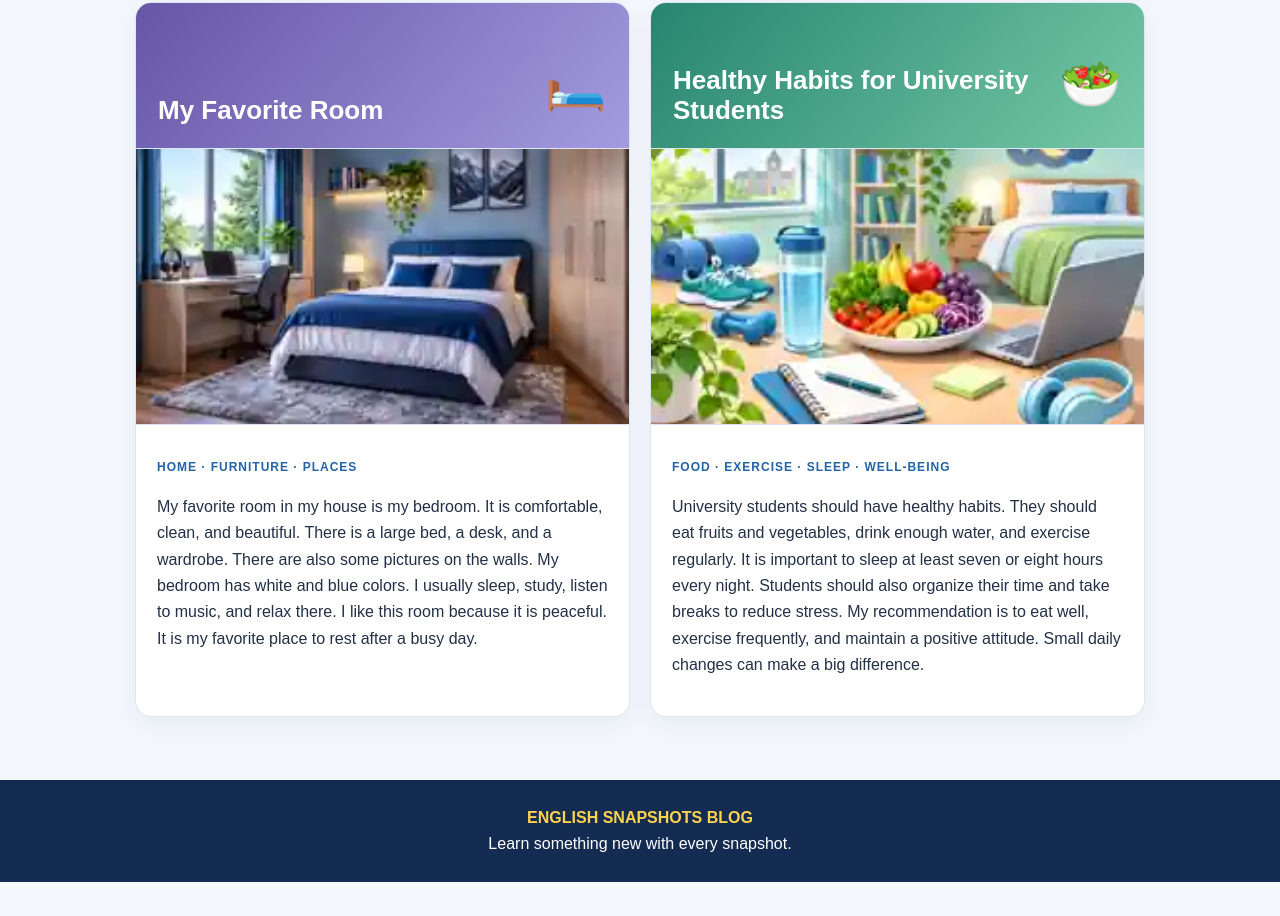
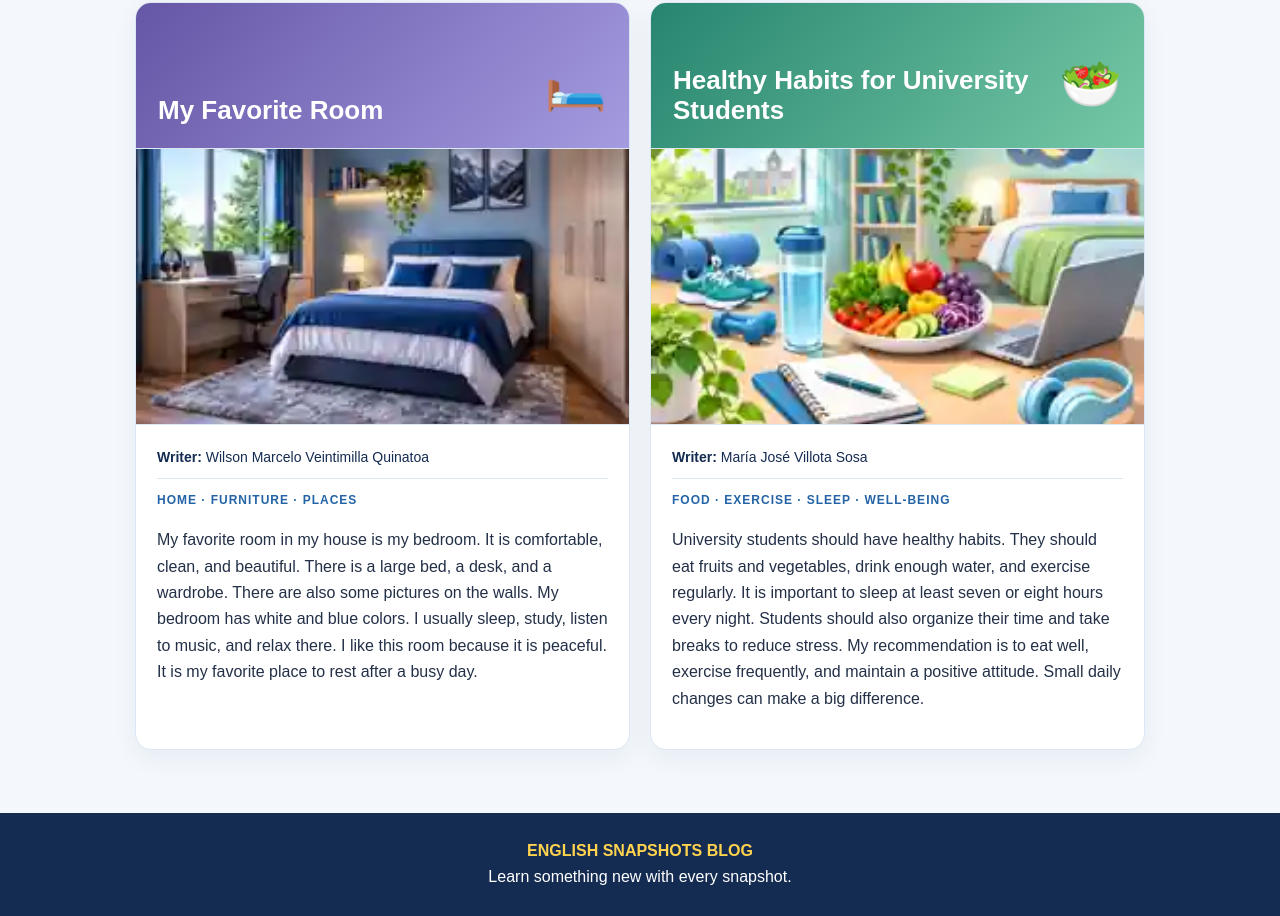
Before and after one commit to aleycris08112012-lang/english-snapshots-blog, a plain HTML site: page index.html in a window 1280 px wide. Shown: the part 1972-2888 px from the top of the page. Before the commit the page ends 2854 px from the top, so only its background shows below. Drawn offline with Linux system fonts and the light colour scheme.

Commit message:
Add writer credits to posts 3 and 4

```diff
--- a/index.html
+++ b/index.html
@@ -12,8 +12,8 @@ header{background:linear-gradient(120deg,#142b52,#2463a6 68%,#4d91ca);color:whit
 <section class="team" id="team"><h2>Group Members</h2><div class="team-grid"><div class="member"><span class="member-number">01</span><strong class="member-name" aria-label="Member 1 name">María Fernanda Catota Yépez</strong></div><div class="member"><span class="member-number">02</span><strong class="member-name" aria-label="Member 2 name">Wilson Marcelo Veintimilla Quinatoa</strong></div><div class="member"><span class="member-number">03</span><strong class="member-name" aria-label="Member 3 name">Cristhian Xavier Hidalgo Barrionuevo</strong></div><div class="member"><span class="member-number">04</span><strong class="member-name" aria-label="Member 4 name">María José Villota Sosa</strong></div><div class="member"><span class="member-number">05</span><strong class="member-name" aria-label="Member 5 name">Alisson Elena Bayas Ramírez</strong></div></div></section><section class="posts">
 <article id="friend"><div class="head blue"><h2 class="editable" data-edit>My Best Friend</h2><span class="emoji">⚽</span></div><img class="post-image" src="best-friend.webp" alt="Illustration of two friends enjoying time together"><div class="content"><div class="post-credits"><strong>Writer:</strong> María Fernanda Catota Yépez<br><strong>Editor:</strong> Alisson Elena Bayas Ramírez</div><h3 class="editable" data-edit>Sports · Personality · Appearance</h3><p class="editable" data-edit>My best friend is Daniel. He likes playing soccer and he usually practices three times a week. He is a friendly, funny, and responsible person. He is tall, has short black hair, and brown eyes. We sometimes play sports together, and we enjoy spending time with our friends. I like him because he is always kind and supportive.</p></div></article>
 <article id="tv"><div class="head gold"><h2 class="editable" data-edit>My Favorite TV Show</h2><span class="emoji">📺</span></div><img class="post-image" src="favorite-tv-show.webp" alt="Illustration of a television show, popcorn and remote control"><div class="content"><div class="post-credits"><strong>Writer:</strong> María Fernanda Catota Yépez<br><strong>Editor:</strong> Alisson Elena Bayas Ramírez</div><h3 class="editable" data-edit>Entertainment · Characters · Preferences</h3><p class="editable" data-edit>My favorite TV show is Malcolm in the Middle. It is a comedy series about a family with four children. The main characters are Malcolm, Reese, Francis, Dewey, and their parents. I enjoy this show because it is very funny and entertaining. The family has many unusual situations, and each episode makes me laugh. I usually watch it in my free time, especially after finishing my daily activities.</p></div></article>
-<article id="room"><div class="head purple"><h2 class="editable" data-edit>My Favorite Room</h2><span class="emoji">🛏️</span></div><img class="post-image" src="favorite-room.webp" alt="Illustration of a cozy bedroom with a bed, desk and window"><div class="content"><h3 class="editable" data-edit>Home · Furniture · Places</h3><p class="editable" data-edit>My favorite room in my house is my bedroom. It is comfortable, clean, and beautiful. There is a large bed, a desk, and a wardrobe. There are also some pictures on the walls. My bedroom has white and blue colors. I usually sleep, study, listen to music, and relax there. I like this room because it is peaceful. It is my favorite place to rest after a busy day.</p></div></article>
-<article id="healthy"><div class="head green"><h2 class="editable" data-edit>Healthy Habits for University Students</h2><span class="emoji">🥗</span></div><img class="post-image" src="healthy-habits.webp" alt="Illustration of healthy food, drinking water and exercise"><div class="content"><h3 class="editable" data-edit>Food · Exercise · Sleep · Well-being</h3><p class="editable" data-edit>University students should have healthy habits. They should eat fruits and vegetables, drink enough water, and exercise regularly. It is important to sleep at least seven or eight hours every night. Students should also organize their time and take breaks to reduce stress. My recommendation is to eat well, exercise frequently, and maintain a positive attitude. Small daily changes can make a big difference.</p></div></article>
+<article id="room"><div class="head purple"><h2 class="editable" data-edit>My Favorite Room</h2><span class="emoji">🛏️</span></div><img class="post-image" src="favorite-room.webp" alt="Illustration of a cozy bedroom with a bed, desk and window"><div class="content"><div class="post-credits"><strong>Writer:</strong> Wilson Marcelo Veintimilla Quinatoa</div><h3 class="editable" data-edit>Home · Furniture · Places</h3><p class="editable" data-edit>My favorite room in my house is my bedroom. It is comfortable, clean, and beautiful. There is a large bed, a desk, and a wardrobe. There are also some pictures on the walls. My bedroom has white and blue colors. I usually sleep, study, listen to music, and relax there. I like this room because it is peaceful. It is my favorite place to rest after a busy day.</p></div></article>
+<article id="healthy"><div class="head green"><h2 class="editable" data-edit>Healthy Habits for University Students</h2><span class="emoji">🥗</span></div><img class="post-image" src="healthy-habits.webp" alt="Illustration of healthy food, drinking water and exercise"><div class="content"><div class="post-credits"><strong>Writer:</strong> María José Villota Sosa</div><h3 class="editable" data-edit>Food · Exercise · Sleep · Well-being</h3><p class="editable" data-edit>University students should have healthy habits. They should eat fruits and vegetables, drink enough water, and exercise regularly. It is important to sleep at least seven or eight hours every night. Students should also organize their time and take breaks to reduce stress. My recommendation is to eat well, exercise frequently, and maintain a positive attitude. Small daily changes can make a big difference.</p></div></article>
 </section></main><footer><strong>ENGLISH SNAPSHOTS BLOG</strong><br>Learn something new with every snapshot.</footer>
 <script>
 let editing=false;function toggleEdit(){editing=!editing;document.querySelectorAll('[data-edit]').forEach(e=>e.contentEditable=editing?'true':'false');document.getElementById('editBtn').textContent=editing?'✓ Finish editing':'✏️ Edit page';document.getElementById('help').innerHTML=editing?'Editing mode is on. Click outlined text to change it. Select <b>Finish editing</b> when done.':'Select <b>Edit page</b>, then click any title or paragraph to change it. When finished, select <b>Finish editing</b> and save the updated page.'}
```
